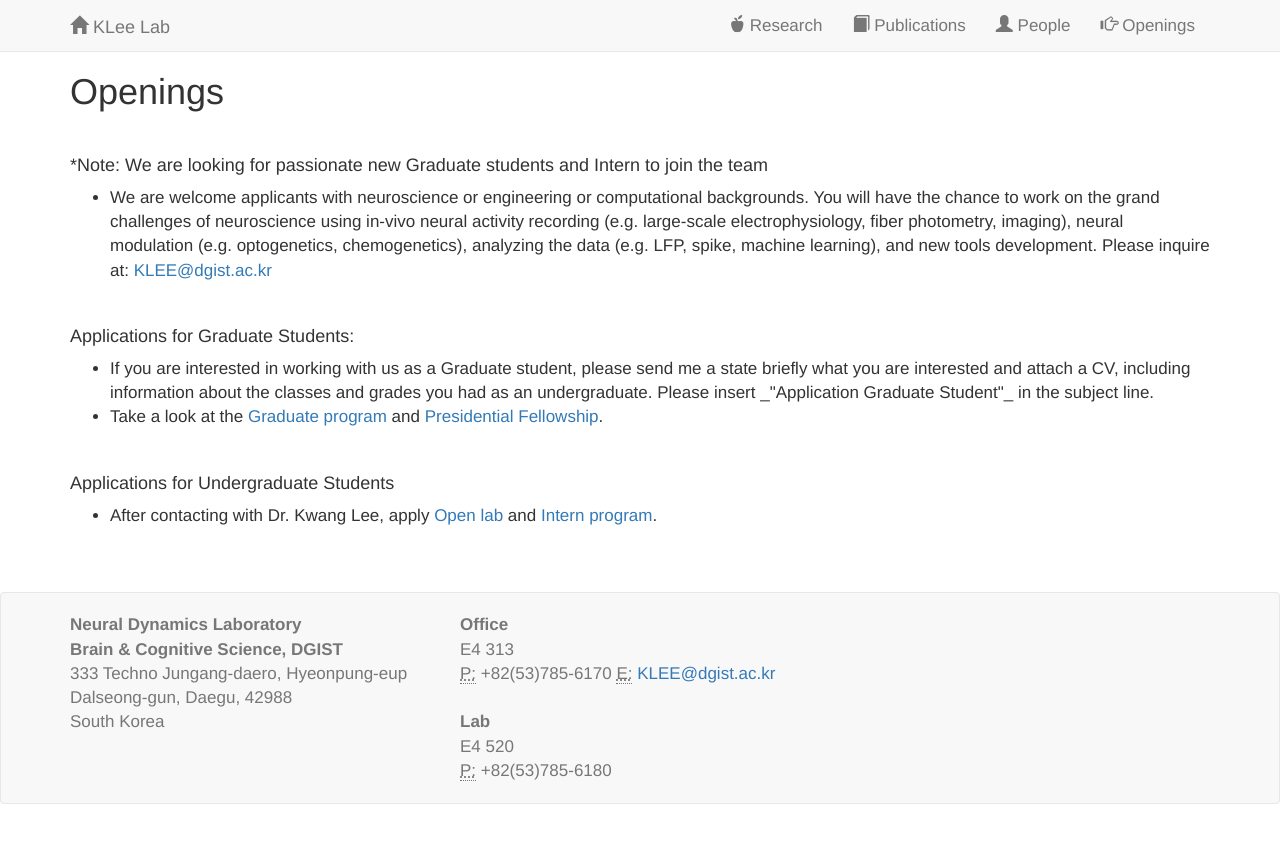
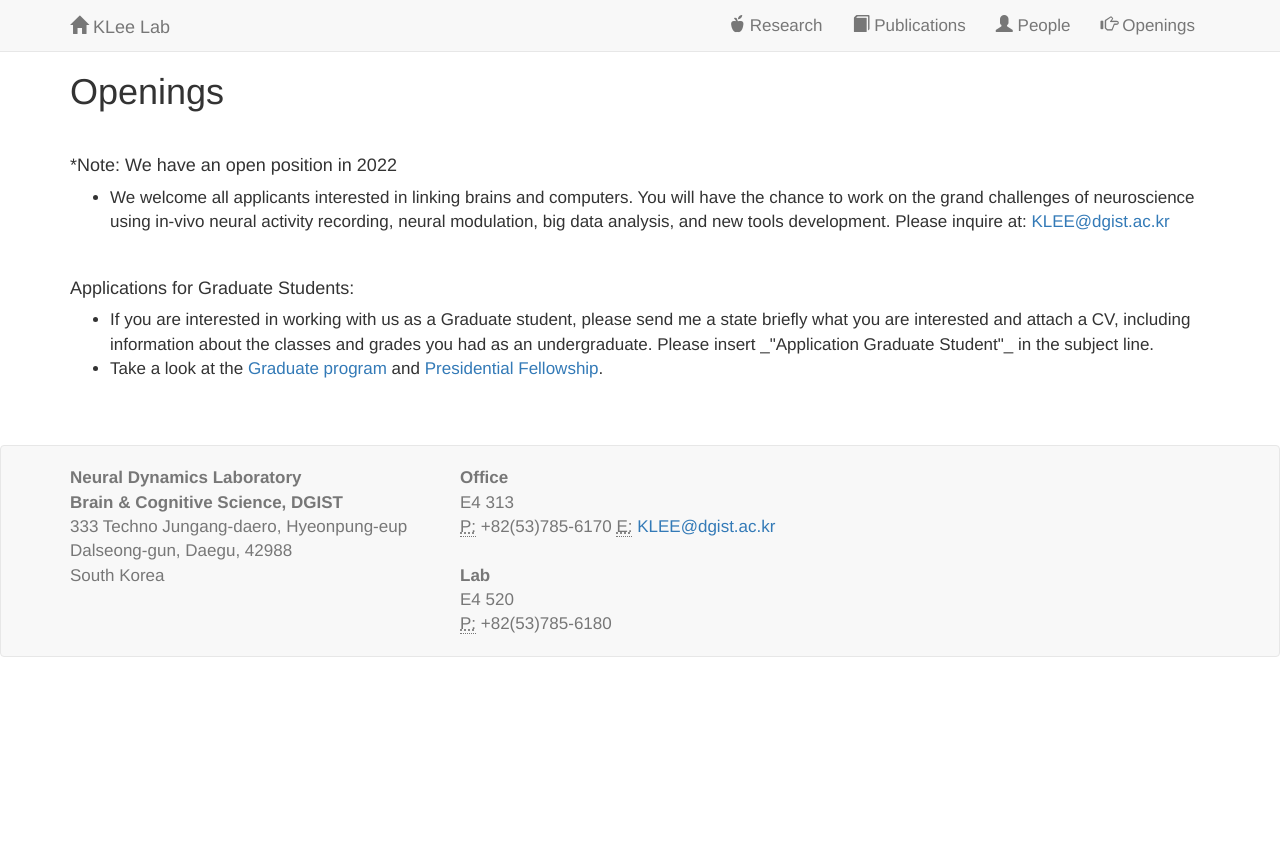
Before and after one commit to kleelab/kleelab.github.io, a Jekyll site: the page built from joinus.html, in a window 1280 px wide. Shown: the top 843 px of the page. Built offline with Jekyll 4.4.1, drawn with Linux system fonts in a browser that asks for light colours; nearby versions of some CDN libraries; a style sheet for code colours, icons or effects is not loaded.

Commit message:
Update joinus.html

```diff
--- a/joinus.html
+++ b/joinus.html
@@ -7,11 +7,11 @@ layout: default
         <h1 class="joinus">Openings</h1>
         <br>
 
-      <h4>*Note: We are looking for passionate new Graduate students and Intern to join the team</h4>
+      <h4>*Note: We have an open position in 2022</h4>
         <p>
      <ul>
      <li>
-         We are welcome applicants with neuroscience or engineering or computational backgrounds. You will have the chance to work on the grand challenges of neuroscience using in-vivo neural activity recording (e.g. large-scale electrophysiology, fiber photometry, imaging), neural modulation (e.g. optogenetics, chemogenetics), analyzing the data (e.g. LFP, spike, machine learning), and new tools development. Please inquire at:  <a href="mailto:KLEE@dgist.ac.kr">KLEE@dgist.ac.kr</a> </p>
+         We welcome all applicants interested in linking brains and computers. You will have the chance to work on the grand challenges of neuroscience using in-vivo neural activity recording, neural modulation, big data analysis, and new tools development. Please inquire at:  <a href="mailto:KLEE@dgist.ac.kr">KLEE@dgist.ac.kr</a> </p>
      </ul>
 <br>
 
@@ -23,14 +23,6 @@ layout: default
         <li>
         Take a look at the  <a href="https://www.dgist.ac.kr/gadm/">Graduate program</a> and <a href="https://www.dgist.ac.kr/gadm/html/sub03/0304.html">Presidential Fellowship</a>. </p>
       </ul>
-        <br>
-
-        <h4>Applications for Undergraduate Students </h4>
-        <p>
-        <ul>
-            <li>
-                After contacting with Dr. Kwang Lee, apply <a href="https://www.dgist.ac.kr/gadm/html/sub03/0301.html"> Open lab </a> and <a href="https://www.dgist.ac.kr/gadm/html/sub03/0303.html"> Intern program</a>. </p>
-        </ul>
         <br>
 
 <!--Start of Tawk.to Script-->
```
